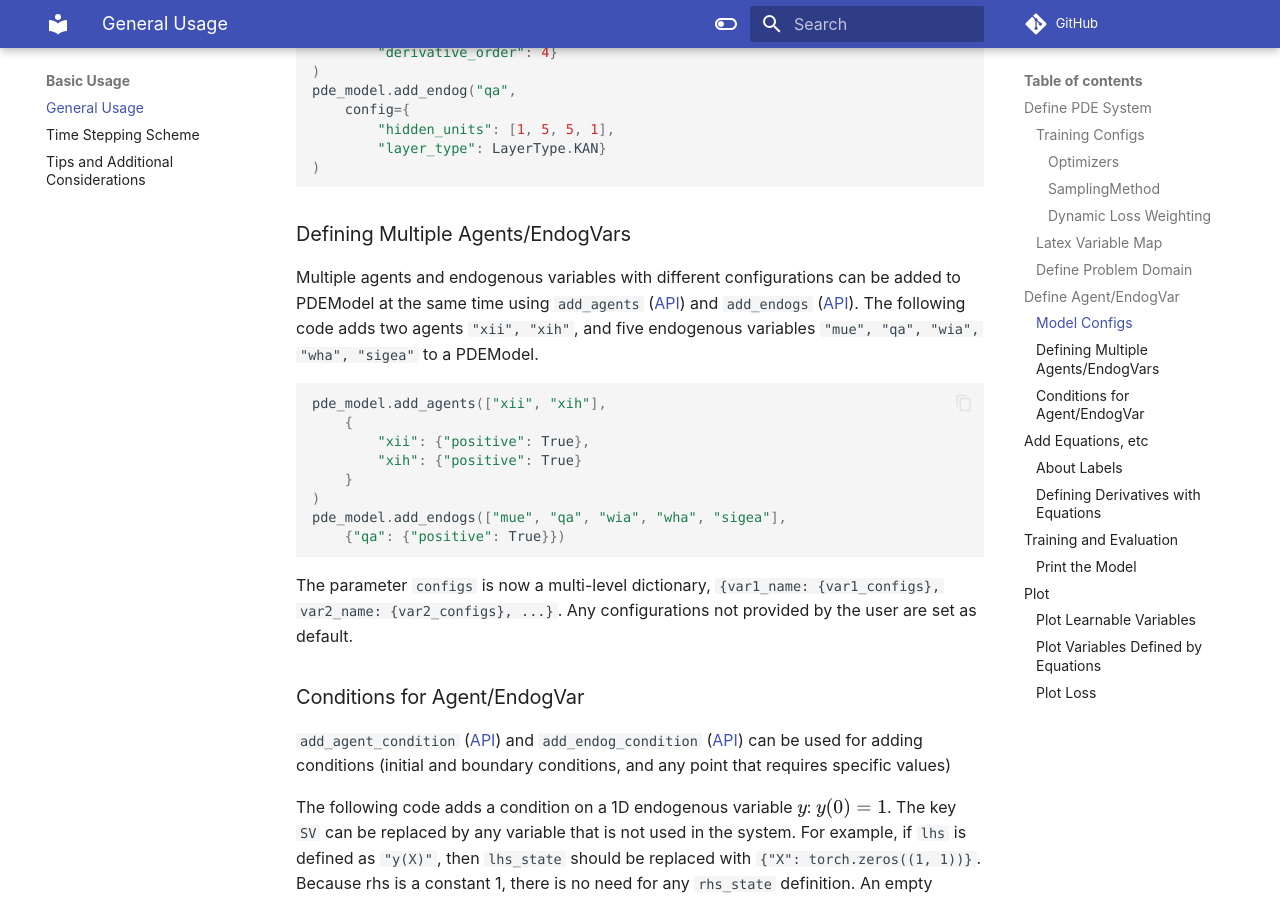
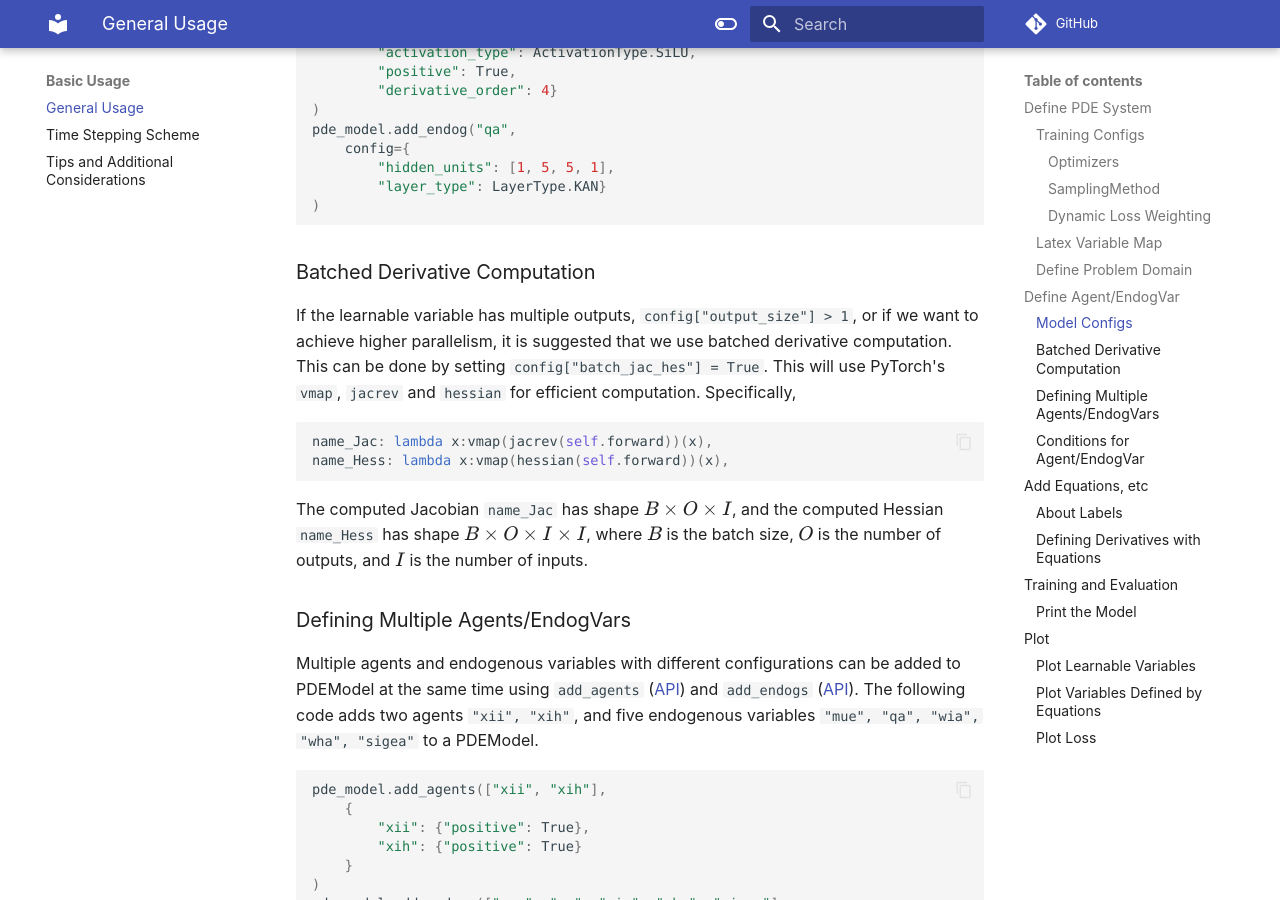
Before and after one commit to rotmanfinhub/deep-macrofin, an MkDocs documentation site: the page built from docs/usage.md, in a window 1280 px wide and 900 px high, scrolled down 5672 px. Built offline with MkDocs 1.6.1 and Material for MkDocs 9.7.7, drawn with Linux system fonts in a browser that asks for light colours; comment, search, counter and statistics services are not loaded; some of the changed text lies outside the part shown.

Commit message:
update doc and versioning

````diff
--- a/docs/usage.md
+++ b/docs/usage.md
@@ -151,10 +151,12 @@ By default, `positive=False`, each model can output any values $(-\infty,\infty)
 DEFAULT_LEARNABLE_VAR_CONFIG = {
     "device": "cuda" if torch.cuda.is_available() else "cpu",
     "hidden_units": [30, 30, 30, 30],
+    "output_size": 1,
     "layer_type": LayerType.MLP,
     "activation_type": ActivationType.Tanh,
     "positive": False,
     "derivative_order": 2,
+    "batch_jac_hes": False,
 }
 ```
 
@@ -197,6 +199,18 @@ pde_model.add_endog("qa",
         "layer_type": LayerType.KAN}
 )
 ```
+
+### Batched Derivative Computation
+
+If the learnable variable has multiple outputs, `config["output_size"] > 1`, or if we want to achieve higher parallelism, it is suggested that we use batched derivative computation. This can be done by setting `config["batch_jac_hes"] = True`. This will use PyTorch's `vmap`, `jacrev` and `hessian` for efficient computation. Specifically,
+
+```python
+name_Jac: lambda x:vmap(jacrev(self.forward))(x),
+name_Hess: lambda x:vmap(hessian(self.forward))(x),
+```
+
+The computed Jacobian `name_Jac` has shape $B\times O\times I$, and the computed Hessian `name_Hess` has shape $B\times O\times I\times I$, where $B$ is the batch size, $O$ is the number of outputs, and $I$ is the number of inputs.
+
 
 ### Defining Multiple Agents/EndogVars
 Multiple agents and endogenous variables with different configurations can be added to PDEModel at the same time using `add_agents` ([API](./api/pde_model.md#add_agents)) and `add_endogs` ([API](./api/pde_model.md#add_endogs)). The following code adds two agents `"xii", "xih"`, and five endogenous variables `"mue", "qa", "wia", "wha", "sigea"` to a PDEModel.
--- a/pyproject.toml
+++ b/pyproject.toml
@@ -1,6 +1,6 @@
 [tool.poetry]
 name = "deep_macrofin"
-version = "0.3.3"
+version = "0.3.5"
 description = "Deep neural network for solving continuous time economic models"
 readme = "README.md"
 license = "MIT"
````
